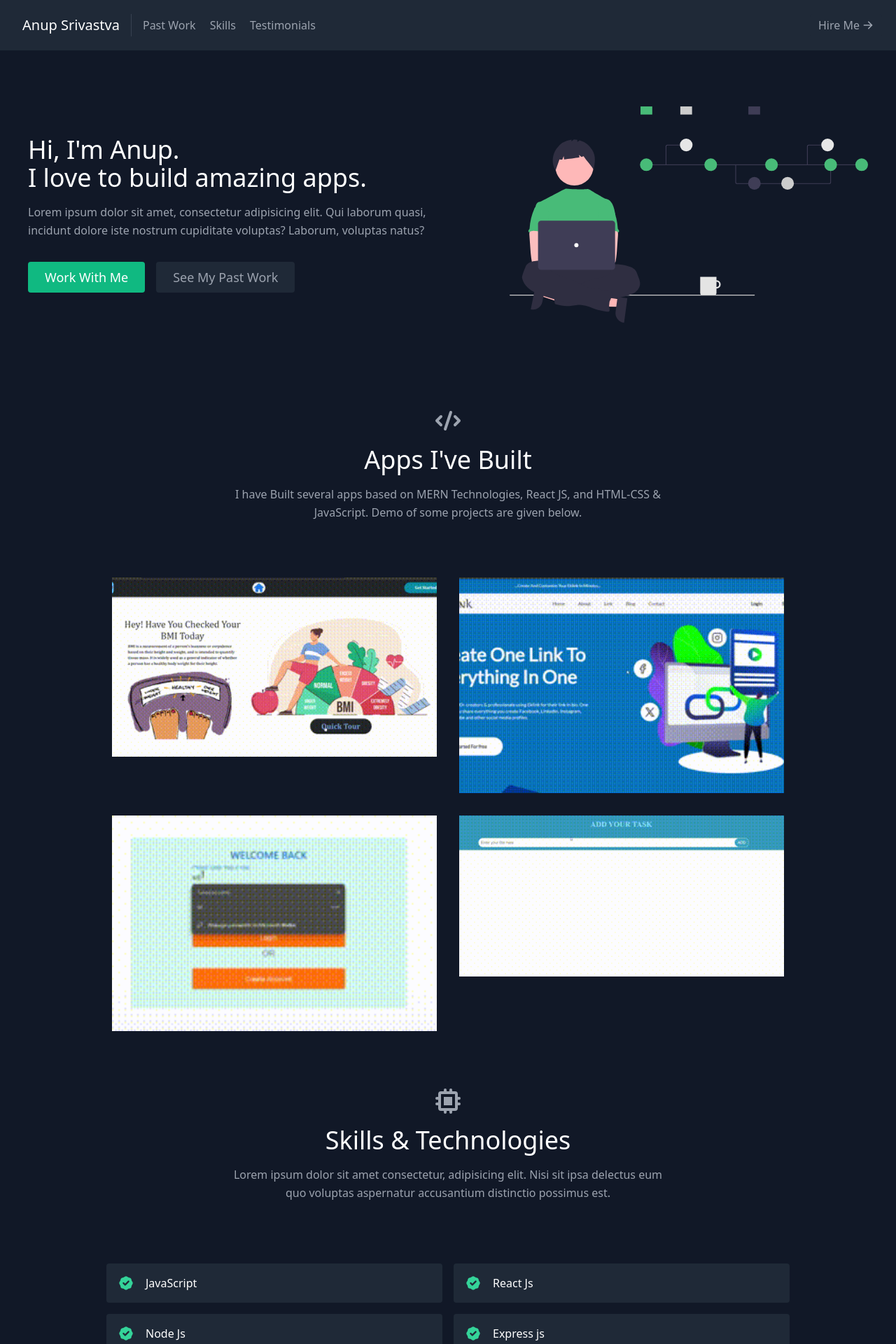
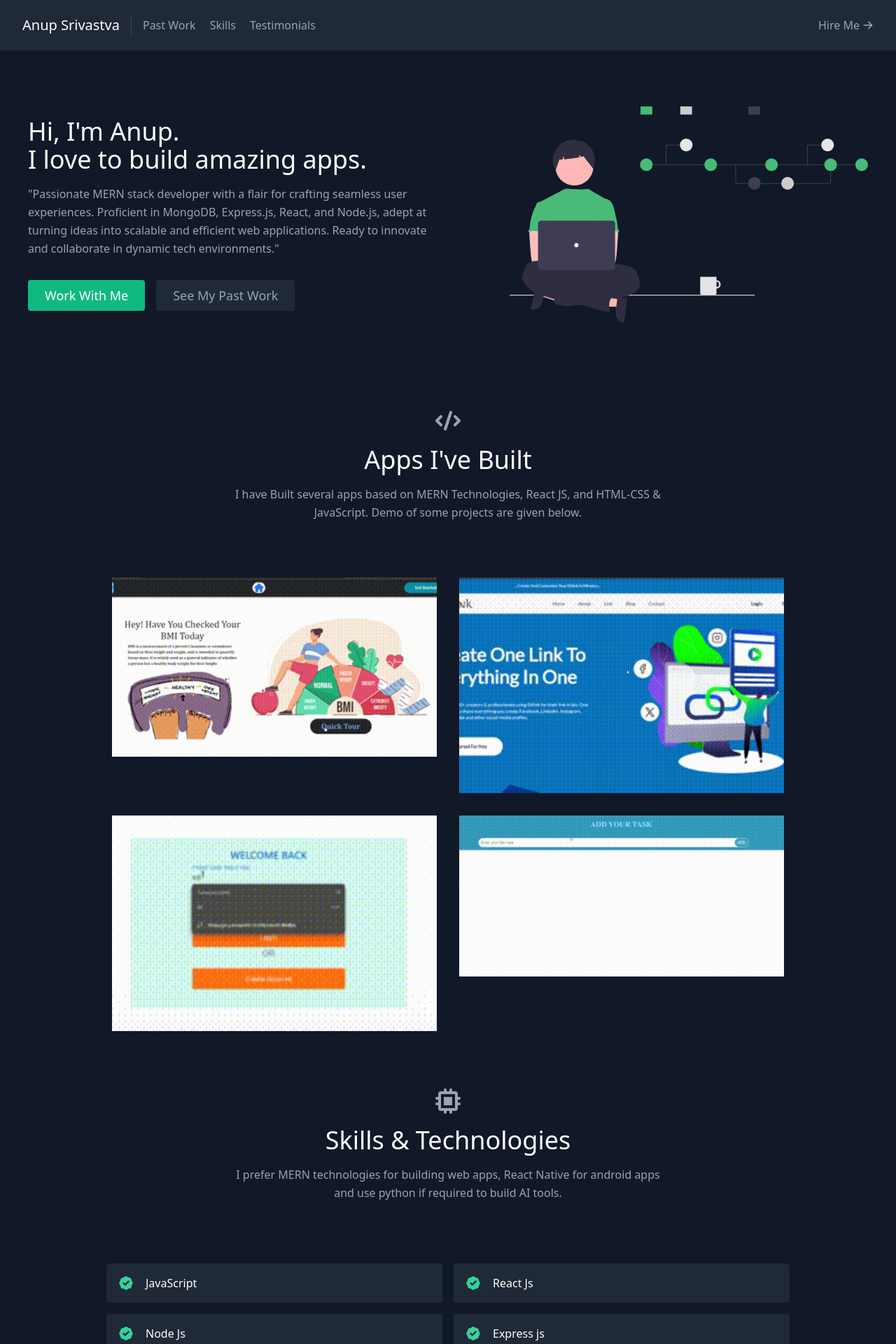
Before and after one commit to Anup-oo7/My-portfolio, a React (Create React App) app: page / in a window 1280 px wide. Shown: the top 1920 px of the page at 70% size. Built offline with nearby package versions, Linux system fonts and the light colour scheme.

Commit message:
updated texts from lorem to original

```diff
--- a/src/components/About.js
+++ b/src/components/About.js
@@ -11,9 +11,9 @@ export default function About() {
             apps.
           </h1>
           <p className="mb-8 leading-relaxed">
-            Lorem ipsum dolor sit amet, consectetur adipisicing elit. Qui
-            laborum quasi, incidunt dolore iste nostrum cupiditate voluptas?
-            Laborum, voluptas natus?
+          "Passionate MERN stack developer with a flair for crafting seamless user experiences. Proficient in MongoDB,
+           Express.js, React, and Node.js, adept at turning ideas into scalable and efficient web applications. Ready to innovate
+           and collaborate in dynamic tech environments."
           </p>
           <div className="flex justify-center">
             <a
--- a/src/components/Contact.js
+++ b/src/components/Contact.js
@@ -73,8 +73,8 @@ export default function Contact() {
             Hire Me
           </h2>
           <p className="leading-relaxed mb-5">
-            Lorem ipsum dolor sit amet consectetur, adipisicing elit. Illum
-            suscipit officia aspernatur veritatis. Asperiores, aliquid?
+            This is a dummy form and does not submit your data but I can make a dynamic and
+            working form for you.
           </p>
           <div className="relative mb-4">
             <label htmlFor="name" className="leading-7 text-sm text-gray-400">
--- a/src/components/Navbar.js
+++ b/src/components/Navbar.js
@@ -2,6 +2,13 @@ import { ArrowRightIcon } from "@heroicons/react/solid";
 import React from "react";
 
 export default function Navbar() {
+  const scrollToSection = (id) => {
+    const element = document.getElementById(id);
+    if (element) {
+      element.scrollIntoView({ behavior: "smooth" });
+    }
+  };
+
   return (
     <header className="bg-gray-800 md:sticky top-0 z-10">
       <div className="container mx-auto flex flex-wrap p-5 flex-col md:flex-row items-center">
@@ -11,18 +18,18 @@ export default function Navbar() {
           </a>
         </a>
         <nav className="md:mr-auto md:ml-4 md:py-1 md:pl-4 md:border-l md:border-gray-700	flex flex-wrap items-center text-base justify-center">
-          <a href="#projects" className="mr-5 hover:text-white">
+          <a onClick={() => scrollToSection("projects")} className="mr-5 hover:text-white cursor-pointer">
             Past Work
           </a>
-          <a href="#skills" className="mr-5 hover:text-white">
+          <a onClick={() => scrollToSection("skills")} className="mr-5 hover:text-white cursor-pointer">
             Skills
           </a>
-          <a href="#testimonials" className="mr-5 hover:text-white">
+          <a onClick={() => scrollToSection("testimonials")} className="mr-5 hover:text-white cursor-pointer">
             Testimonials
           </a>
         </nav>
         <a
-          href="#contact"
+          onClick={() => scrollToSection("contact")}
           className="inline-flex items-center bg-gray-800 border-0 py-1 px-3 focus:outline-none hover:bg-gray-700 rounded text-base mt-4 md:mt-0">
           Hire Me
           <ArrowRightIcon className="w-4 h-4 ml-1" />
--- a/src/components/Skills.js
+++ b/src/components/Skills.js
@@ -12,9 +12,7 @@ export default function Skills() {
             Skills &amp; Technologies
           </h1>
           <p className="text-base leading-relaxed xl:w-2/4 lg:w-3/4 mx-auto">
-            Lorem ipsum dolor sit amet consectetur, adipisicing elit. Nisi sit
-            ipsa delectus eum quo voluptas aspernatur accusantium distinctio
-            possimus est.
+           I prefer MERN technologies for building web apps, React Native for android apps and use python if required to build AI tools.
           </p>
         </div>
         <div className="flex flex-wrap lg:w-4/5 sm:mx-auto sm:mb-2 -mx-2">
```
